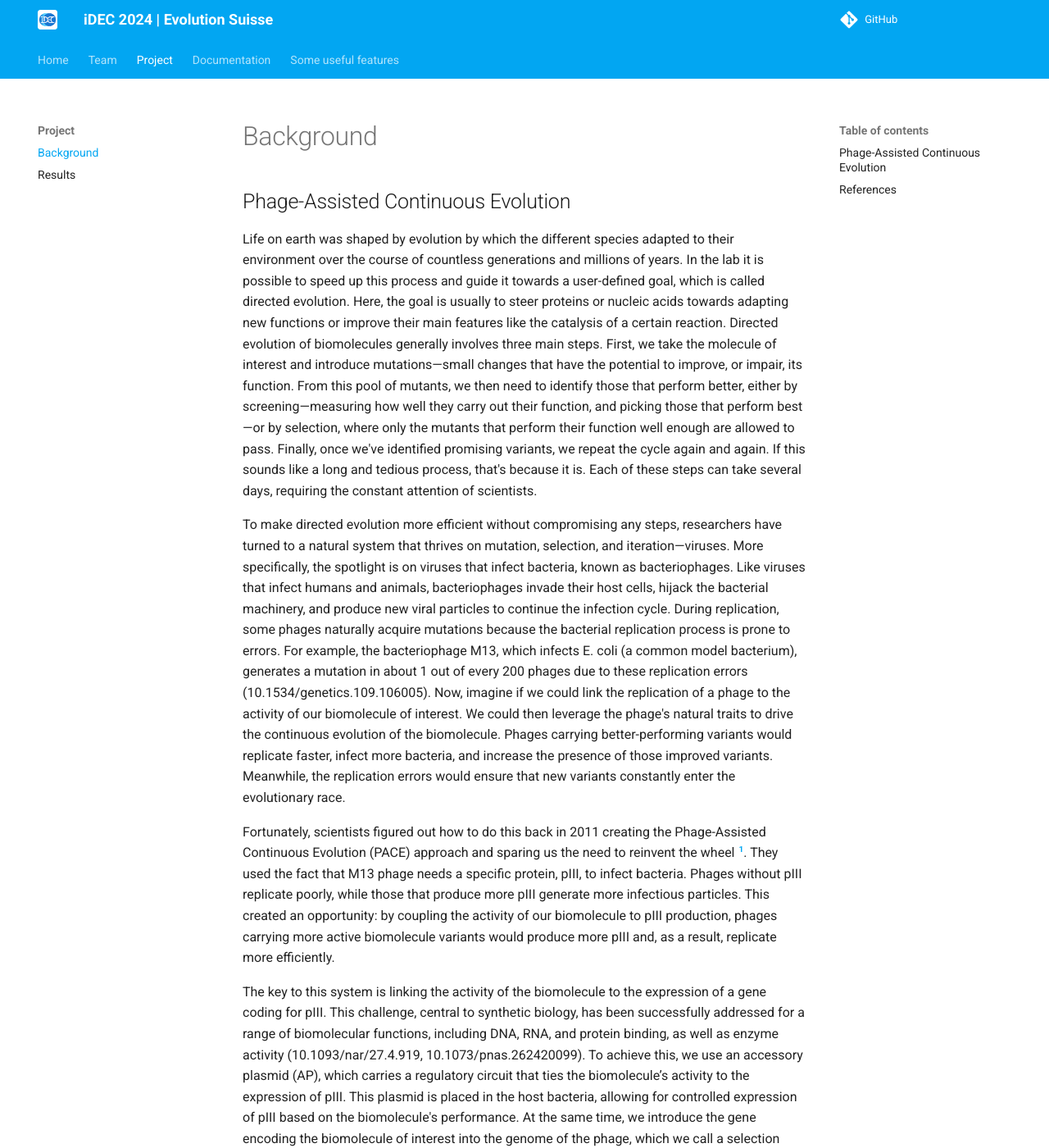
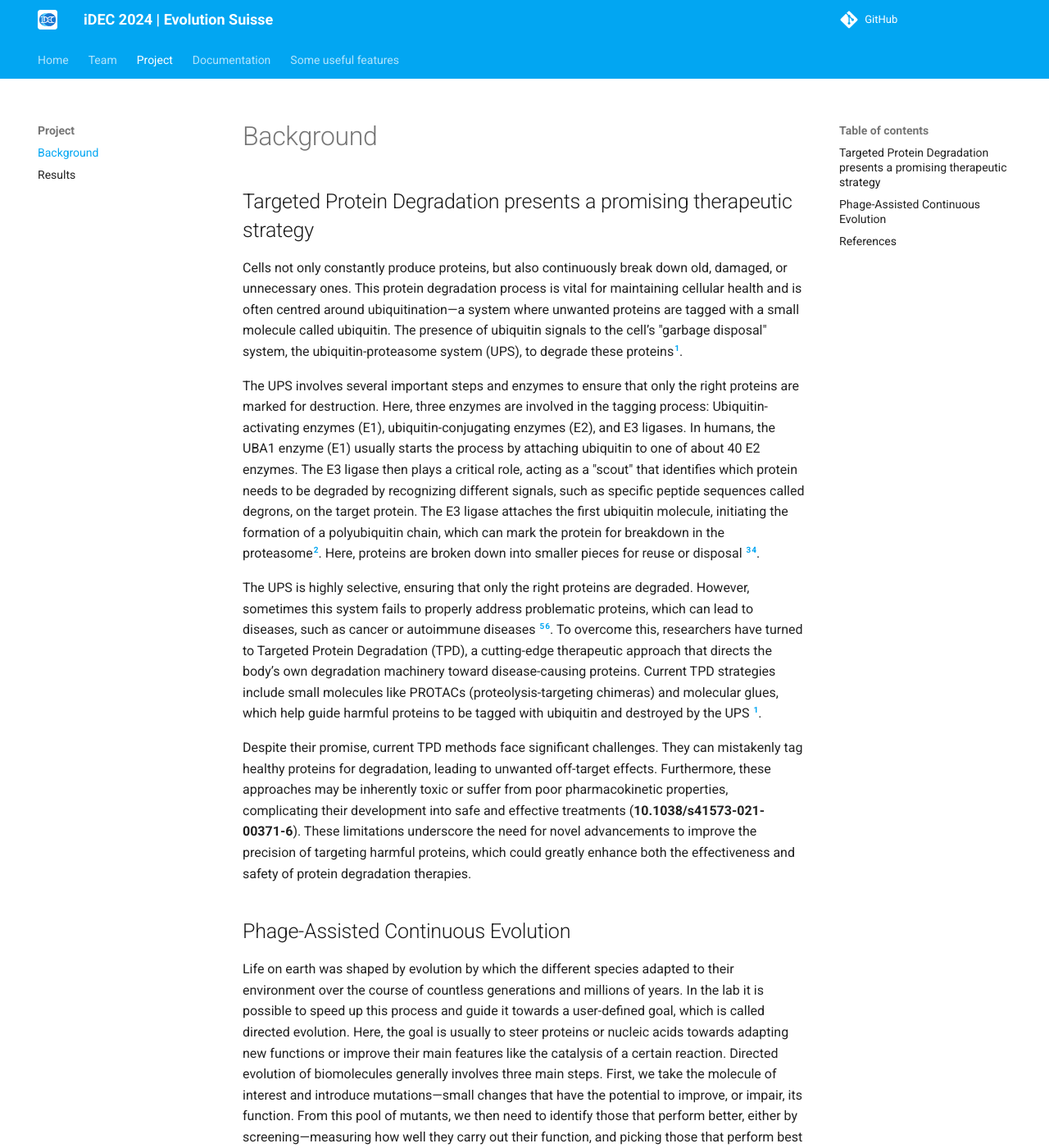
Before and after one commit to mibohl/2024_Evolution_Suisse, an MkDocs documentation site: the page built from docs/project/background.md, in a window 1280 px wide and 1400 px high. Shown: the whole window at 82% size. Built offline with MkDocs 1.6.1 and Material for MkDocs 9.7.7, drawn with Linux system fonts in a browser that asks for light colours; comment, search, counter and statistics services are not loaded; some of the changed text lies outside the part shown.

Commit message:
Update background.md

```diff
--- a/docs/project/background.md
+++ b/docs/project/background.md
@@ -1,4 +1,16 @@
 # Background
+
+
+## Targeted Protein Degradation presents a promising therapeutic strategy
+
+Cells not only constantly produce proteins, but also continuously break down old, damaged, or unnecessary ones. This protein degradation process is vital for maintaining cellular health and is often centred around ubiquitination—a system where unwanted proteins are tagged with a small molecule called ubiquitin. The presence of ubiquitin signals to the cell’s "garbage disposal" system, the ubiquitin-proteasome system (UPS), to degrade these proteins[^ubi_first].
+
+The UPS involves several important steps and enzymes to ensure that only the right proteins are marked for destruction. Here, three enzymes are involved in the tagging process: Ubiquitin-activating enzymes (E1), ubiquitin-conjugating enzymes (E2), and E3 ligases. In humans, the UBA1 enzyme (E1) usually starts the process by attaching ubiquitin to one of about 40 E2 enzymes. The E3 ligase then plays a critical role, acting as a "scout" that identifies which protein needs to be degraded by recognizing different signals, such as specific peptide sequences called degrons, on the target protein. The E3 ligase attaches the first ubiquitin molecule, initiating the formation of a polyubiquitin chain, which can mark the protein for breakdown in the proteasome[^ubi_second]. Here, proteins are broken down into smaller pieces for reuse or disposal [^ubi_third][^ubi_fourth].
+
+The UPS is highly selective, ensuring that only the right proteins are degraded. However, sometimes this system fails to properly address problematic proteins, which can lead to diseases, such as cancer or autoimmune diseases [^ubi_fifth][^ubi_sixth]. To overcome this, researchers have turned to Targeted Protein Degradation (TPD), a cutting-edge therapeutic approach that directs the body’s own degradation machinery toward disease-causing proteins. Current TPD strategies include small molecules like PROTACs (proteolysis-targeting chimeras) and molecular glues, which help guide harmful proteins to be tagged with ubiquitin and destroyed by the UPS [^ubi_first].
+
+Despite their promise, current TPD methods face significant challenges. They can mistakenly tag healthy proteins for degradation, leading to unwanted off-target effects. Furthermore, these approaches may be inherently toxic or suffer from poor pharmacokinetic properties, complicating their development into safe and effective treatments (**10.1038/s41573-021-00371-6**). These limitations underscore the need for novel advancements to improve the precision of targeting harmful proteins, which could greatly enhance both the effectiveness and safety of protein degradation therapies.
+
 
 
 ## Phage-Assisted Continuous Evolution
@@ -16,4 +28,13 @@ To make this a self-sustaining evolution system, a few more adjustments are need
 Sometimes, the activity of the biomolecule we're evolving is too weak, resulting in slow phage propagation that makes it difficult to run PACE effectively. In such cases, we use a modified approach called Phage-Assisted Non-Continuous Evolution (PANCE). Unlike PACE, where phages and bacteria are continuously refreshed in a bioreactor (lagoon), PANCE works in a batch culture. In this method, phages are introduced into a batch of bacteria and allowed to propagate over a set period. Once the cycle is complete, a sample of the culture is taken and used to inoculate a new batch of bacteria, repeating the process. This non-continuous setup eliminates the risk of phages being removed from the culture faster than they can propagate, enabling evolution even when the activity of the biomolecule is low. PANCE is often used as a preliminary step before PACE, allowing us to first evolve the biomolecule to a higher activity level, which is then sufficient for running continuous evolution in the PACE system.
 
 ## References
+
+[^ubi_first]:Tsai JM, Nowak RP, Ebert BL, Fischer ES. Targeted protein degradation: from mechanisms to clinic. Nat Rev Mol Cell Biol. 2024;25: 740–757. doi:10.1038/s41580-024-00729-9
+[^ubi_second]:Cowan AD, Ciulli A. Driving E3 ligase substrate specificity for targeted protein degradation: Lessons from nature and the laboratory. Annu Rev Biochem. 2022;91: 295–319. doi:10.1146/annurev-biochem-032620-104421
+[^ubi_third]:Rape M. Ubiquitylation at the crossroads of development and disease. Nat Rev Mol Cell Biol. 2017;19: 59–70. doi:10.1038/nrm.2017.83
+[^ubi_fourth]:Damgaard RB. The ubiquitin system: from cell signalling to disease biology and new therapeutic opportunities. Cell Death Differ. 2021;28: 423–426. doi:10.1038/s41418-020-00703-w
+[^ubi_fifth]:Vu PK, Sakamoto KM. Ubiquitin-mediated proteolysis and human disease. Mol Genet Metab. 2000;71: 261–266. doi:10.1006/mgme.2000.3058
+[^ubi_sixth]:Martínez-Jiménez F, Muiños F, López-Arribillaga E, Lopez-Bigas N, Gonzalez-Perez A. Systematic analysis of alterations in the ubiquitin proteolysis system reveals its contribution to driver mutations in cancer. Nat Cancer. 2020;1: 122–135. doi:10.1038/s43018-019-0001-2
+
+
 [^pace_paper]:Esvelt KM, Carlson JC, Liu DR. A system for the continuous directed evolution of biomolecules. Nature. 2011;472: 499–503. doi:10.1038/nature09929
```
